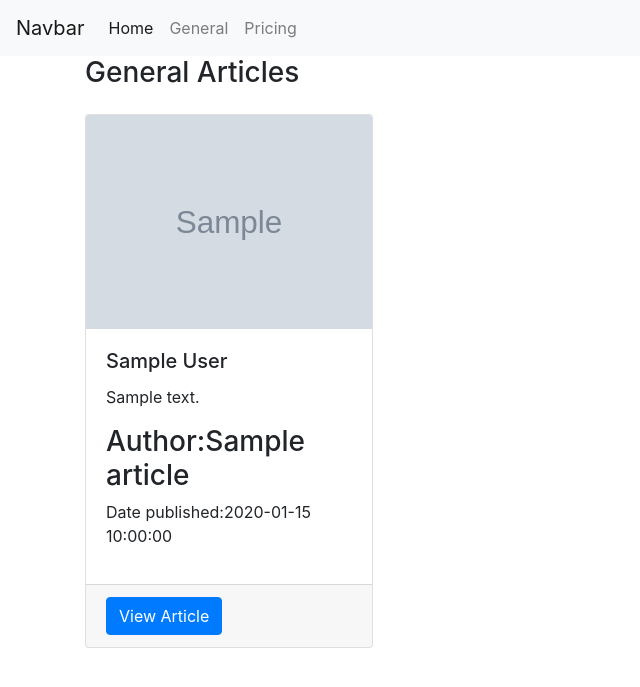
After one commit to RonaldKiprotich/News-API, a Flask app: page /general/ in a window 1280 px wide. The commit adds this page. Shown: the top 687 px of the page, without its empty margins (0-640 px from the left). Run offline with Flask 2, Linux system fonts and the light colour scheme; grey boxes marked "Sample" are stand-in pictures; a database or web service that is not in the repository returns one stand-in record (values such as "Sample title"); data that the repository does not hold is empty; some libraries are stand-ins or nearby versions.

Commit message:
display general articles

```diff
--- a/app/main/views.py
+++ b/app/main/views.py
@@ -1,5 +1,5 @@
 from flask import render_template,request,redirect,url_for
-from ..requests import getSources
+from ..requests import getSources, get_articles
 from ..models import Source
 from . import main
 
@@ -12,6 +12,14 @@ def index():
 
     return render_template('index.html',title = title, news = news)
 
+@main.route('/general/')
+def general():
+
+    generals = get_articles("general")
+
+    title = 'General Articles'
+
+    return render_template('general.html',title = title, generals = generals)
 
 
 @main.route('/newsarticle/<id>')
--- a/app/models.py
+++ b/app/models.py
@@ -20,7 +20,8 @@ class Article:
     class to define the news article
     """
 
-    def __init__(self,author,title,description,url,urlToImage,publishedAt,content):
+    def __init__(self,id,author,title,description,url,urlToImage,publishedAt,content):
+        self.id = id
         self.author = author
         self.title = title
         self.description = description
--- a/app/requests.py
+++ b/app/requests.py
@@ -47,11 +47,11 @@ def processSources(sourceLists):
 
     return sourcesResults
 
-def get_articles(id):
+def get_articles(category):
     """
     Function that gets the json Articles response to our url request
     """
-    get_articles_url = base_article_url.format(id,api_key)
+    get_articles_url = base_article_url.format(category,api_key)
     get_articles_response = requests.get(get_articles_url).json()
 
     articles_results = None
@@ -80,7 +80,7 @@ def process_articles_results(articles_list):
         content = article_item.get('content')
 
         if urlToImage:
-            article_object = Articles(id, title, author, description, url, urlToImage, publishedAt, content)
+            article_object = Article(id, title, author, description, url, urlToImage, publishedAt, content)
             articles_results.append(article_object)
 
     return articles_results
--- /dev/null
+++ b/app/templates/general.html
@@ -0,0 +1,13 @@
+{% extends 'base.html' %}
+{% import 'macros.html' as macro %}
+
+  {% block content %}
+  <div class="container">
+    <h3>{{title}}</h3>
+    <div class="row">
+
+      {{macro.displayArticlesList(generals)}}
+    </div>
+  </div>
+
+  {% endblock%}
--- a/app/templates/macros.html
+++ b/app/templates/macros.html
@@ -1,16 +1,5 @@
 
-{% macro displayArticlesList(articles_list) %}
-    {%for articles in articles_list %}
-    <div class="col-xs-12 col-sm-4 col-md-2 col-lg-2 articles-card">
-        <img src="{{ articles.urlToImage }}" alt="{{ articles.title }} poster" class="img-responsive">
-        <li class="text-center">
-            <a href="/articles/{{articles.id}}" target="_blank" >
-              {{ articles.description|truncate(10)}}
-            </a>
-        </li>
-    </div>
-        {% endfor %}
-{% endmacro %}
+
 
 {% macro displayNewsList(source_list) %}
     {%for source in source_list %}
@@ -29,14 +18,18 @@
 {% endmacro %}
 
 {% macro displayArticlesList(articles_list) %}
-    {%for source in source_list %}
+    {%for article in articles_list%}
     <div class="col-xs-12 col-sm-4 col-md-3 pt-3">
         <div class="card" style="width: 18rem;">
-            <img src="..." class="card-img-top" alt="...">
+            <img src="{{article.urlToImage}}" class="card-img-top" alt="...">
             <div class="card-body">
-              <h5 class="card-title">Card title</h5>
-              <p class="card-text">Some quick example text to build on the card title and make up the bulk of the card's content.</p>
-              <a href="#" class="btn btn-primary">Go somewhere</a>
+              <h5 class="card-title">{{article.title}}</h5>
+              <p class="card-text">{{article.description|truncate(50)}}</p>
+              <h3>Author:{{article.author}}</h3>
+              <p>Date published:{{article.publishedAt}}</p>
+            </div>
+            <div class="card-footer" >
+                <a href="{{article.url}}" class="btn btn-primary" target="_blank">View Article</a>
             </div>
           </div>
     </div>
--- a/app/templates/navbar.html
+++ b/app/templates/navbar.html
@@ -6,10 +6,10 @@
     <div class="collapse navbar-collapse" id="navbarNavDropdown">
       <ul class="navbar-nav">
         <li class="nav-item active">
-          <a class="nav-link" href="#">Home <span class="sr-only">(current)</span></a>
+          <a class="nav-link" href="/">Home <span class="sr-only">(current)</span></a>
         </li>
         <li class="nav-item">
-          <a class="nav-link" href="#">Features</a>
+          <a class="nav-link" href="{{url_for('main.general')}}">General</a>
         </li>
         <li class="nav-item">
           <a class="nav-link" href="#">Pricing</a>
--- a/config.py
+++ b/config.py
@@ -3,7 +3,7 @@ import os
 class Config:
     NEWS_API_SOURCE_URL = 'https://newsapi.org/v2/sources?language=en&apiKey={}'
     NEWS_API_ARTICLE = 'https://newsapi.org/v2/everything?sources={}&apiKey={}'
-    ARTICLES_API_BASE_URL = 'https://newsapi.org/v2/everything?sources={}&apiKey=fdee0f42def74c7bad48a87e16fd6f08'
+    ARTICLES_API_BASE_URL = 'https://newsapi.org/v2/everything?q={}&apiKey={}'
     NEWS_API_KEY = os.environ.get('NEWS_API_KEY')
 
 
```
